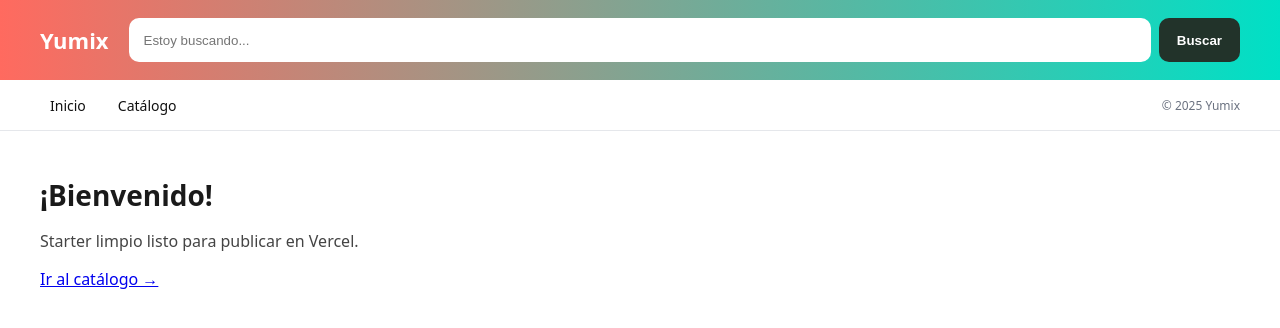
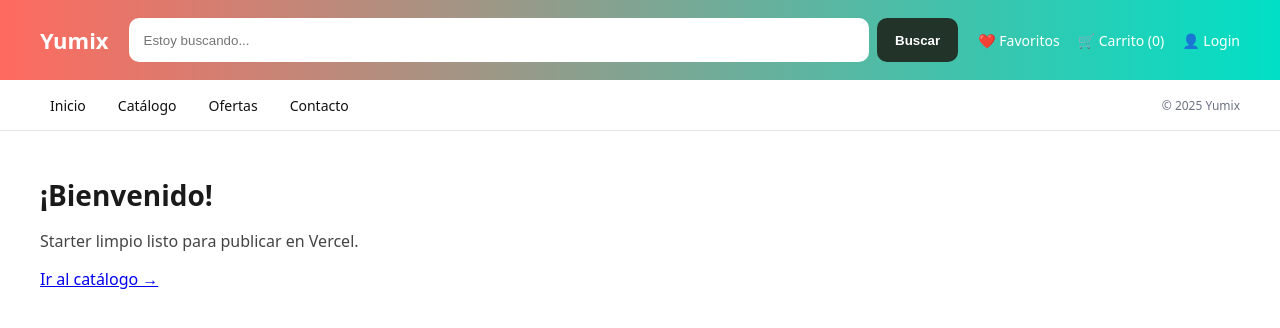
Before and after one commit to DevFredoom1945/tienda-yumix, a Next.js app: page / in a window 1280 px wide. Shown: the top 328 px of the page. Built offline with nearby package versions, Linux system fonts and the light colour scheme.

Commit message:
Update layout.js

```diff
--- a/app/layout.js
+++ b/app/layout.js
@@ -9,7 +9,7 @@ export default function RootLayout({ children }) {
   return (
     <html lang="es">
       <body>
-        {/* TOP BAR con búsqueda */}
+        {/* TOPBAR con logo, búsqueda e íconos */}
         <div className="topbar">
           <div className="container topbar-inner">
             <div className="brand">Yumix</div>
@@ -23,18 +23,23 @@ export default function RootLayout({ children }) {
               />
               <button type="submit">Buscar</button>
             </form>
+
+            <div className="icons">
+              <span>❤️ Favoritos</span>
+              <span>🛒 Carrito (0)</span>
+              <span>👤 Login</span>
+            </div>
           </div>
         </div>
 
-        {/* Franja de color (branding) */}
-        <div className="accent" />
-
-        {/* NAV sencilla */}
+        {/* NAV inferior */}
         <div className="nav">
           <div className="container nav-inner">
             <nav style={{display:'flex', gap:12}}>
               <a href="/">Inicio</a>
               <a href="/catalogo">Catálogo</a>
+              <a href="/ofertas">Ofertas</a>
+              <a href="/contacto">Contacto</a>
             </nav>
             <div style={{fontSize:12,color:'var(--muted)'}}>© {new Date().getFullYear()} Yumix</div>
           </div>
```
